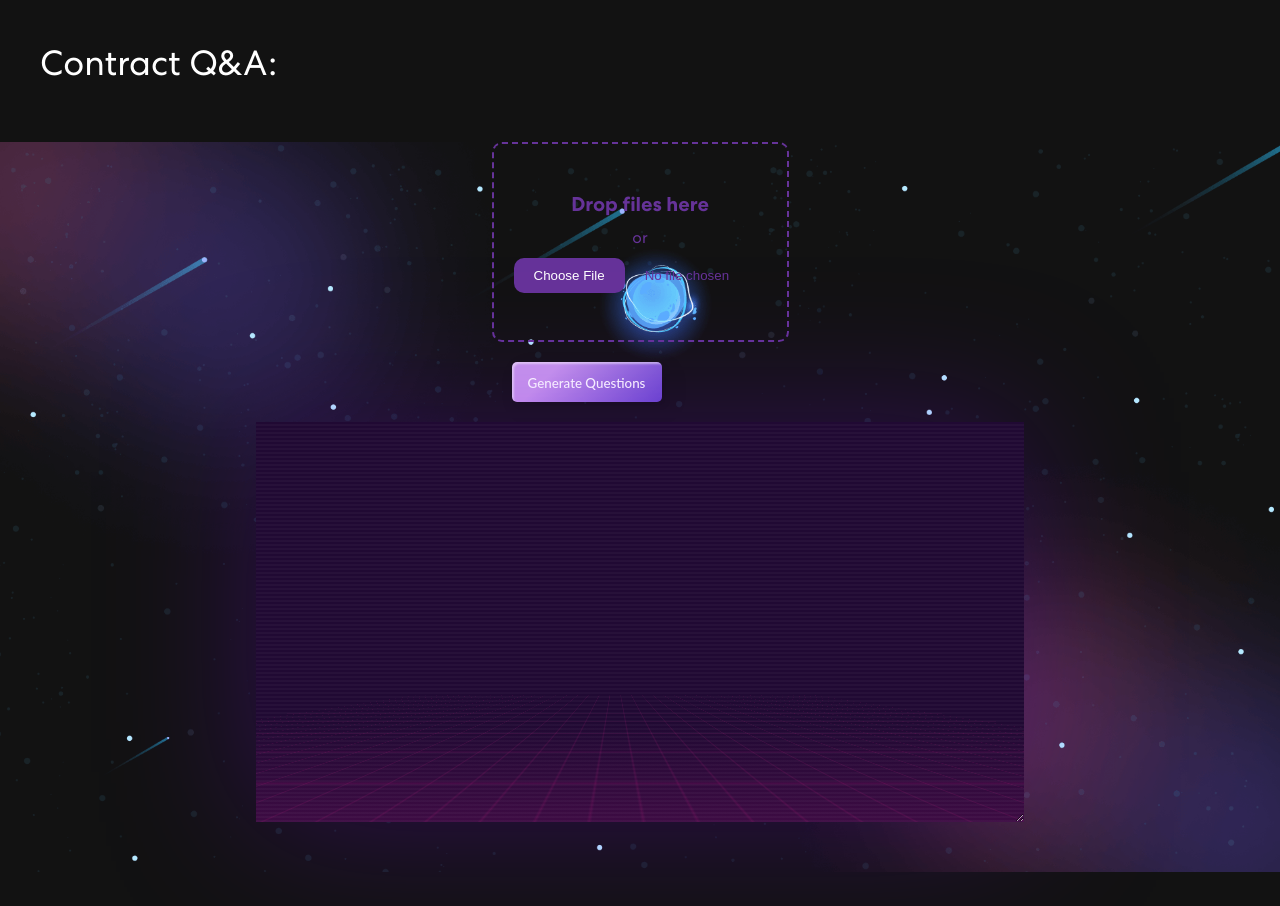
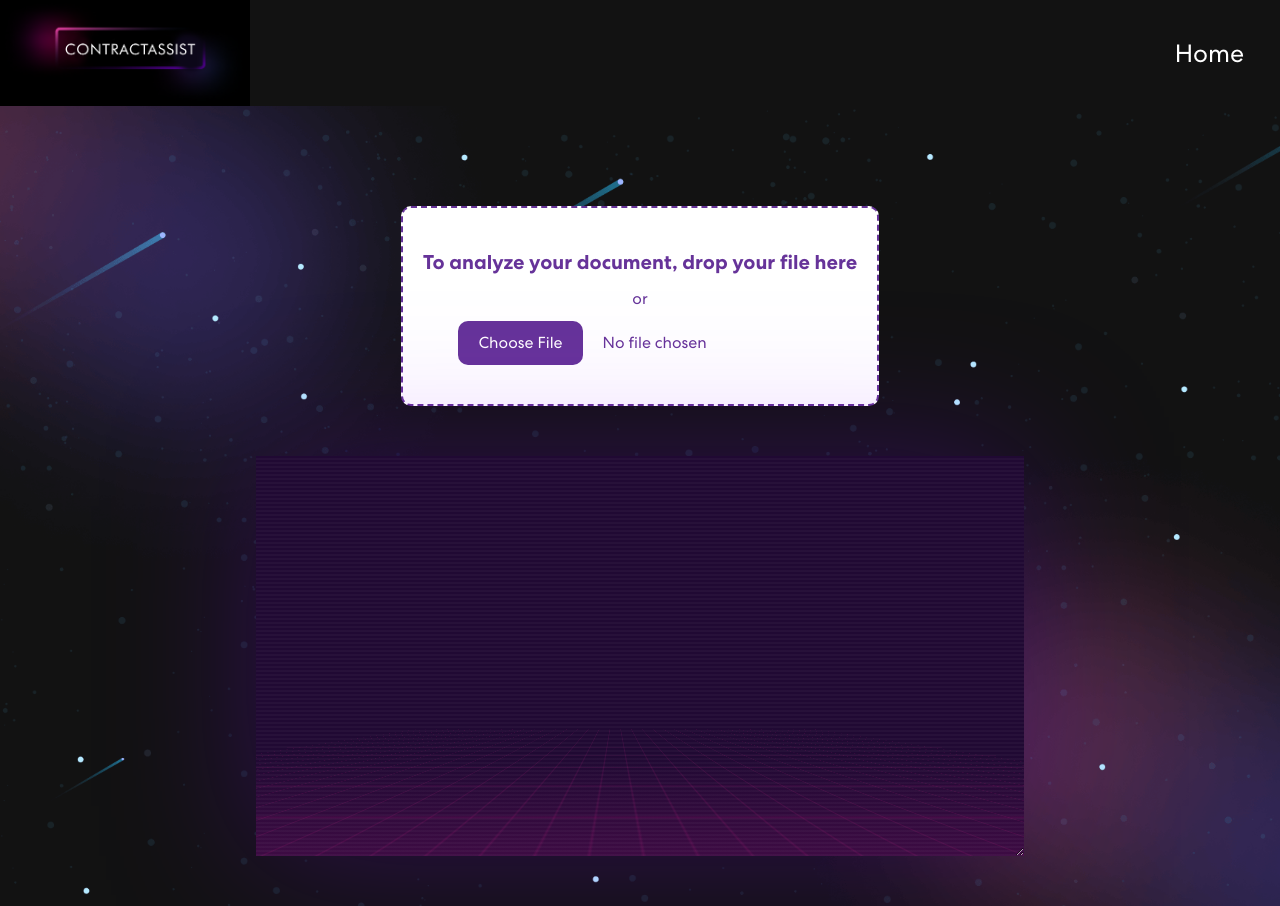
Before and after one commit to abdulhafeez78/Contract_AI, a Next.js app: page /dashboard in a window 1280 px wide. Before the commit the page ends 872 px from the top, so only its background shows below. Built offline with nearby package versions, Linux system fonts and the light colour scheme.

Commit message:
Fix Carousel.

```diff
--- a/src/app/globals.css
+++ b/src/app/globals.css
@@ -405,7 +405,7 @@ nav.navbar .navbar-toggler[aria-expanded="true"] .navbar-toggler-icon {
   bottom: 0;
   width: 40%;
   opacity: 0.5;
-  z-index: 9;
+  /* z-index: 9; */
 }
 
 /************ Projects Css ************/
@@ -1128,6 +1128,10 @@ nav.navbar .navbar-toggler[aria-expanded="true"] .navbar-toggler-icon {
   section.augs::before {
     filter: brightness(0.2) blur(10px);
   }
+
+
+
+
   .code-textarea{
     background-color: transparent;
     outline: none;
@@ -1137,6 +1141,8 @@ nav.navbar .navbar-toggler[aria-expanded="true"] .navbar-toggler-icon {
   resize: none;
 
   }
+
+
   /* .dots {
     position: absolute;
     top: 2px;
@@ -1437,3 +1443,48 @@ nav.navbar .navbar-toggler[aria-expanded="true"] .navbar-toggler-icon {
     text-shadow: 0 0 2px #393a33, 0 0 35px #ffffff44, 0 0 10px #8a2dc066, 0 0 2px #8a2dc066;
   }
     */
+
+    .skill .skill-bx {
+      text-align: center;
+    }
+
+    .skill .item {
+      position: relative;
+      padding: 20px;
+    }
+
+    .skill .item img {
+      width: 100%;
+      height: auto;
+    }
+
+    .skill .carousel-text {
+      margin-top: 10px;
+      font-size: 18px;
+    }
+
+    @media (max-width: 768px) {
+      .skill .carousel-text {
+        display: none;
+      }
+    }
+
+    .skill .item img {
+      width: 50%;
+      height: auto;
+    }
+
+    .slick-prev:before,
+    .slick-next:before {
+      color: black;
+    }
+
+    .slick-prev {
+      left: -35px;
+      z-index: 1;
+    }
+
+    .slick-next {
+      right: -35px;
+      z-index: 1;
+    }
--- a/src/components/contact.tsx
+++ b/src/components/contact.tsx
@@ -141,7 +141,7 @@ export const Contact = () => {
                           <span>{buttonText}</span>
                         </button>
                       </Col>
-                      {status.message && (
+                      {/* {status.message && (
                         <Col>
                           <p
                             className={
@@ -151,7 +151,7 @@ export const Contact = () => {
                             {status.message}
                           </p>
                         </Col>
-                      )}
+                      )} */}
                     </Row>
                   </form>
                 </div>
--- a/src/components/dashboard/index.tsx
+++ b/src/components/dashboard/index.tsx
@@ -2,19 +2,33 @@
 import { useEffect, useState } from "react";
 import { NavBar } from "../navbar";
 import axios from "axios";
+import { Navbar, Nav, Container, Modal, Button } from "react-bootstrap";
+import "bootstrap/dist/css/bootstrap.min.css";
 
 const FileUpload: React.FC = () => {
   const [selectedResponse, setSelectedResponse] = useState<string>("");
   const [questions, setQuestions] = useState([]);
   const [selectedQuestion, setSelectedQuestion] = useState("");
   const [file, setFile] = useState("");
-  const [show, setShow] = useState(false);
+  const [show, setShow] = useState(true);
   const [index, setIndex] = useState(0);
   const [isDragOver, setIsDragOver] = useState(false);
   const [score1, setScore1] = useState(0);
   const [score2, setScore2] = useState(0);
   const [score3, setScore3] = useState(0);
   const [finalScore, setFinalScore] = useState<number | null>(null);
+  const [showModal, setShowModal] = useState(false);
+
+  const handleCloseModal = () => {
+    setShowModal(false);
+    setShow(true);
+    setIndex(0);
+    setFile("");
+    setScore1(0);
+    setScore2(0);
+    setScore3(0);
+    setFinalScore(null);
+  };
 
   const handleDragOver = (event: any) => {
     event.preventDefault();
@@ -36,42 +50,74 @@ const FileUpload: React.FC = () => {
   const calculateFinalScore = () => {
     const totalScore = (score1 + score2 + score3) / 3;
     setFinalScore(totalScore);
+    setShowModal(true);
   };
 
   const getScoreMessage = () => {
     if (finalScore === null) return "";
     if (finalScore === 0)
-      return "🚦🟢 Overall Risk: Low - Fully compliant with the agreement.";
+      return " Overall Risk: Low - Fully compliant with the agreement.";
     if (finalScore > 0 && finalScore <= 1)
-      return "🚦🟠 Overall Risk: Moderate - Some conditions require closer attention.";
+      return " Overall Risk: Moderate - Some conditions require closer attention.";
     if (finalScore > 1 && finalScore <= 2)
-      return "🚦🔴 Overall Risk: High - Immediate action required for compliance.";
+      return " Overall Risk: High - Immediate action required for compliance.";
     return "Bad"; // Default message for any other cases
+  };
+
+  const getModalColor = () => {
+    if (finalScore === null) return "";
+    if (finalScore === 0) return "green";
+    if (finalScore > 0 && finalScore <= 1) return "orange";
+    if (finalScore > 1 && finalScore <= 2) return "red";
+    return ""; // Default color for any other cases
   };
 
   console.log(finalScore);
 
   return (
     <>
-      <div className="titre">
-        <div className="first-word">Contract Q&A:</div>
-        <div className="complete-phrase">
-          {/* <span>Unlocking Answers to Vital Questions</span> */}
-        </div>
+      <div
+        className=""
+        style={{
+          display: "flex",
+          justifyContent: "space-between",
+          alignItems: "center",
+        }}
+      >
+        <img className="logo-css" src="/new_logo.png" alt="Logo" width={250} />
+        <Nav className="ms-auto">
+          <Nav.Link
+            href="/"
+            className={" navbar-link"}
+            style={{ color: "white", fontSize: "25px", marginRight: 20 }}
+          >
+            Home
+          </Nav.Link>
+        </Nav>
       </div>
       <div className="dashboard">
+        {show == true ? (
+          <>
             <form encType="multipart/form-data">
               <div
                 className="drop-container"
+                style={{
+                  display: "flex",
+                  justifyContent: "center",
+                  alignItems: "center",
+                  marginTop: 100,
+                  background: "white",
+                }}
                 onDragOver={handleDragOver}
                 onDragLeave={handleDragLeave}
                 onDrop={(event: any) => {
                   setFile(event.dataTransfer.files[0]);
                   setIndex(0);
-              setShow(false);
                 }}
               >
-            <span className="drop-title">Drop files here</span>
+                <span className="drop-title">
+                  To analyze your document, drop your file here
+                </span>
                 or
                 <input
                   type="file"
@@ -81,32 +127,18 @@ const FileUpload: React.FC = () => {
                   onChange={(event: any) => {
                     setFile(event.target.files[0]);
                     setIndex(0);
-                setShow(false);
                   }}
                 />
               </div>
-          <input
-            className="custom-btn btn-8"
-            type="submit"
-            value="Generate Questions"
-            onClick={(e: any) => {
-              e.preventDefault();
-              if (file) {
-                setShow(true);
-                setIndex(0);
-                setFinalScore(0);
-                setScore1(0);
-                setScore2(0);
-                setScore3(0);
-              }
-            }}
-          />
             </form>
-        <div className="code-container" style={{ marginBottom: "50px" }}>
+            <div
+              className="code-container"
+              style={{ marginTop: 50, marginBottom: "50px" }}
+            >
               <section className="augs bg" data-augmented-ui>
                 <div className="code highcontrast-dark">
                   <div id="response" className="code-textarea">
-                {file && show && (
+                    {file && (
                       <>
                         <h1
                           style={{
@@ -117,8 +149,74 @@ const FileUpload: React.FC = () => {
                         >
                           Contract Type : Non-Disclosure Agreement
                         </h1>
+
+                        <h1
+                          style={{
+                            display: "flex",
+                            justifyContent: "center",
+                            fontSize: "22px",
+                            marginTop: 20,
+                          }}
+                        >
+                          Non-Disclosure Agreement between TotalFit and Maison
+                          Ltd
+                        </h1>
+
+                        <h1
+                          style={{
+                            display: "flex",
+                            justifyContent: "center",
+                            fontSize: "22px",
+                            marginTop: 30,
+                          }}
+                        >
+                          Click 'Start' to begin.
+                        </h1>
+                        <center>
+                          <button
+                            className="custom-btn btn-9"
+                            style={{ marginTop: 20 }}
+                            onClick={() => {
+                              setShow(false);
+                            }}
+                          >
+                            <span>Start</span>
+                          </button>
+                        </center>
+                      </>
+                    )}
+                  </div>
+                </div>
+              </section>
+            </div>
+          </>
+        ) : (
+          <>
+            <form encType="multipart/form-data"></form>
+            <div
+              className="code-container"
+              style={{ marginTop: 50, marginBottom: "50px" }}
+            >
+              <section
+                className={finalScore == null ? "augs bg" : ""}
+                style={
+                  finalScore != null
+                    ? { color: "red", width: "50%", height: "50vh" }
+                    : {}
+                }
+                data-augmented-ui
+              >
+                <div className="code highcontrast-dark">
+                  <div id="response" className="code-textarea">
+                    {file && (
+                      <>
                         {index < 3 && (
-                      <h1 style={{ marginTop: "20px" }}>
+                          <h1
+                            style={{
+                              display: "flex",
+                              justifyContent: "center",
+                            }}
+                          >
                             {questionsArray[index]}
                           </h1>
                         )}
@@ -127,17 +225,16 @@ const FileUpload: React.FC = () => {
                             style={{
                               display: "flex",
                               justifyContent: "center",
-                          marginTop: "20px",
+                              marginTop: "50px",
                             }}
                           >
-                        <input
-                          className="custom-btn btn-8"
-                          type="button"
-                          value="Yes"
+                            <button
+                              className="custom-btn btn-9"
                               onClick={(e: any) => {
                                 e.preventDefault();
                                 if (index < 3) {
-                              if (index === 0) setScore1((prev) => prev + 0);
+                                  if (index === 0)
+                                    setScore1((prev) => prev + 0);
                                   else if (index === 1)
                                     setScore2((prev) => prev + 0);
                                   else setScore3((prev) => prev + 0);
@@ -145,16 +242,17 @@ const FileUpload: React.FC = () => {
                                 }
                                 if (index === 2) calculateFinalScore();
                               }}
-                        />
+                            >
+                              Yes
+                            </button>
 
-                        <input
-                          className="custom-btn btn-8"
-                          type="button"
-                          value="No"
+                            <button
+                              className="custom-btn btn-9"
                               onClick={(e: any) => {
                                 e.preventDefault();
                                 if (index < 3) {
-                              if (index === 0) setScore1((prev) => prev + 1);
+                                  if (index === 0)
+                                    setScore1((prev) => prev + 1);
                                   else if (index === 1)
                                     setScore2((prev) => prev + 1);
                                   else setScore3((prev) => prev + 1);
@@ -162,16 +260,17 @@ const FileUpload: React.FC = () => {
                                 }
                                 if (index === 2) calculateFinalScore();
                               }}
-                        />
+                            >
+                              No
+                            </button>
 
-                        <input
-                          className="custom-btn btn-8"
-                          type="button"
-                          value={buttonArray[index]}
+                            <button
+                              className="custom-btn btn-9"
                               onClick={(e: any) => {
                                 e.preventDefault();
                                 if (index < 3) {
-                              if (index === 0) setScore1((prev) => prev + 2);
+                                  if (index === 0)
+                                    setScore1((prev) => prev + 2);
                                   else if (index === 1)
                                     setScore2((prev) => prev + 2);
                                   else setScore3((prev) => prev + 2);
@@ -179,7 +278,9 @@ const FileUpload: React.FC = () => {
                                 }
                                 if (index === 2) calculateFinalScore();
                               }}
-                        />
+                            >
+                              {buttonArray[index]}
+                            </button>
                           </div>
                         )}
                         {index === 3 && (
@@ -188,9 +289,55 @@ const FileUpload: React.FC = () => {
                               display: "flex",
                               justifyContent: "center",
                               marginTop: "20px",
+                              flexDirection: "column",
                             }}
                           >
-                        <h2>{getScoreMessage()}</h2>
+                            <Modal
+                              show={showModal}
+                              onHide={handleCloseModal}
+                              centered
+                            >
+                              <Modal.Header
+                                closeButton
+                                style={{ backgroundColor: getModalColor() }}
+                              >
+                                <Modal.Title>Result</Modal.Title>
+                              </Modal.Header>
+                              <Modal.Body
+                                style={{ backgroundColor: getModalColor() }}
+                              >
+                                <h4>{getScoreMessage()}</h4>
+                              </Modal.Body>
+                              <Modal.Footer
+                                style={{ backgroundColor: getModalColor() }}
+                              >
+                                <Button
+                                  variant="secondary"
+                                  onClick={handleCloseModal}
+                                >
+                                  Close
+                                </Button>
+                              </Modal.Footer>
+                            </Modal>
+
+                            {/* <h1
+                              style={{
+                                display: "flex",
+                                justifyContent: "center",
+                                fontSize: "22px",
+                              }}
+                            >
+                              Contract Type : Non-Disclosure Agreement
+                            </h1>
+                            <h2
+                              style={{
+                                display: "flex",
+                                justifyContent: "center",
+                                marginTop: 50,
+                              }}
+                            >
+                              {getScoreMessage()}
+                            </h2> */}
                           </div>
                         )}
                       </>
@@ -199,6 +346,8 @@ const FileUpload: React.FC = () => {
                 </div>
               </section>
             </div>
+          </>
+        )}
 
         <div className="ccode highcontrast-dark" id="explanation"></div>
         <div className="ccode highcontrast-dark" id="analysis"></div>
```
Also changed, not shown: src/components/skills.tsx (+18 -35 lines), public/new.png (added), public/new_logo.png. Lines whose indentation alone changed are shown as unchanged.
